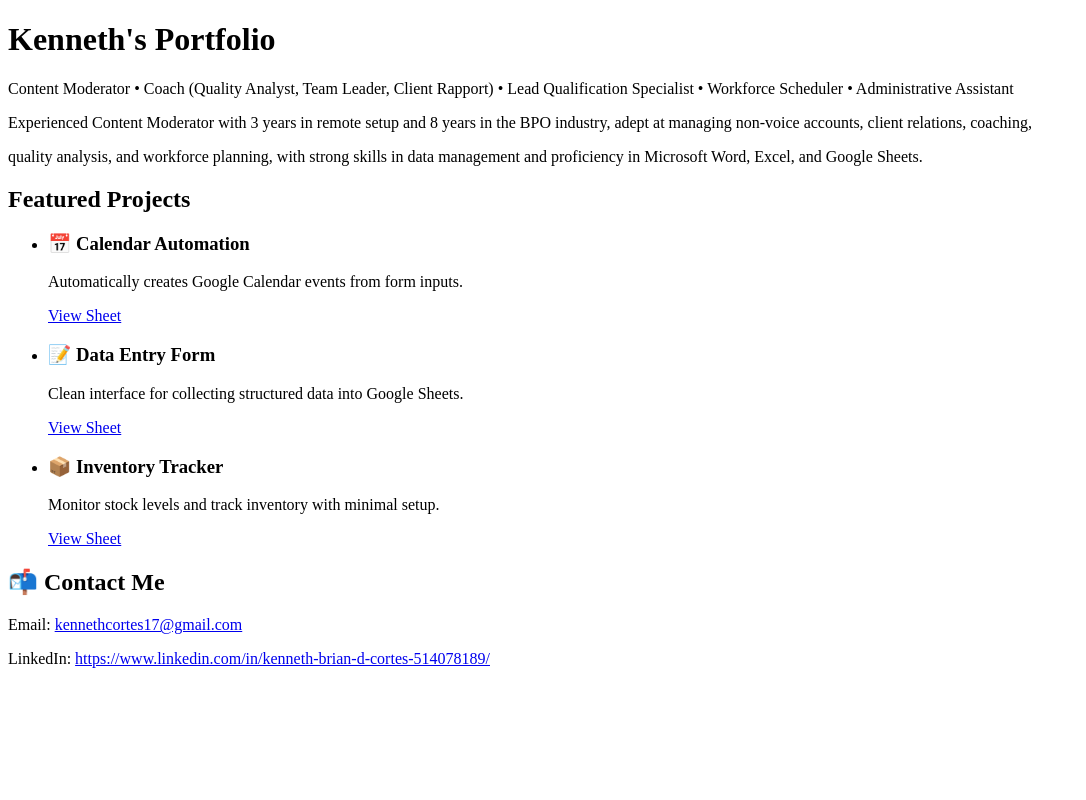
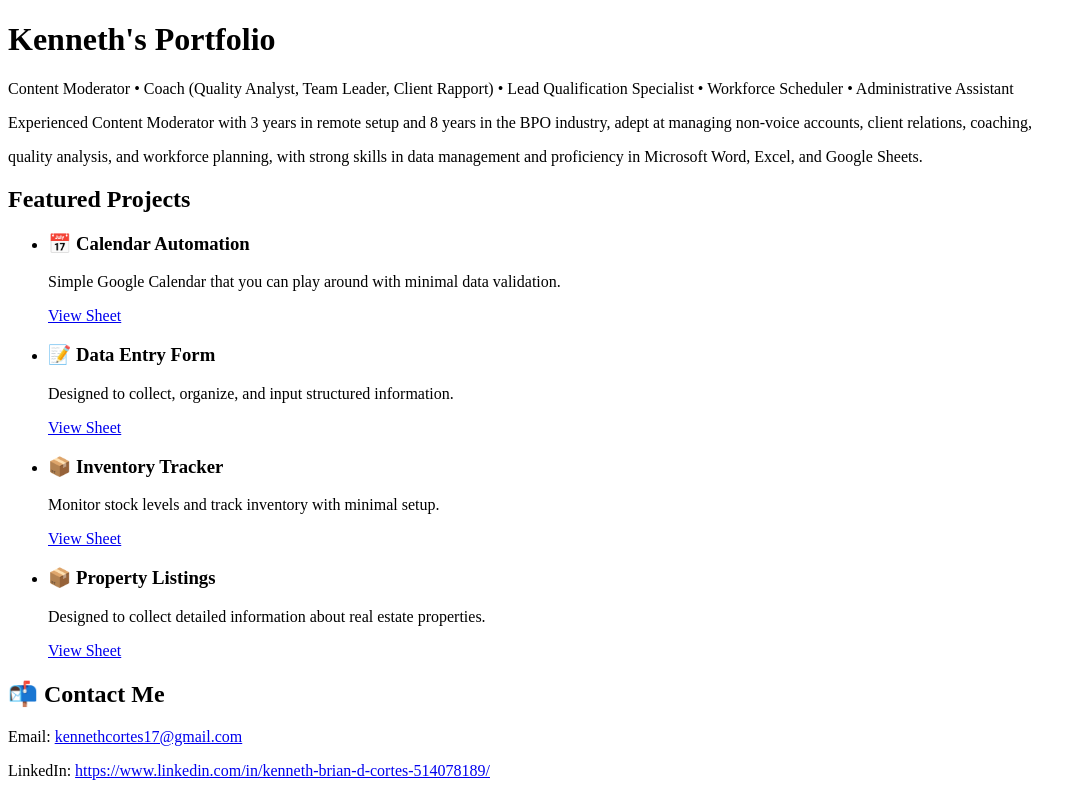
Before and after one commit to kennethcortes17/myportfolio, a React (Create React App) app: page / in a window 1280 px wide. Shown: the whole page, without its empty margins (0-1086 px from the left). Built offline with nearby package versions, Linux system fonts and the light colour scheme.

Commit message:
Update App.js

```diff
--- a/src/App.js
+++ b/src/App.js
@@ -21,13 +21,13 @@ export default function App() {
 
             <li className="bg-white p-5 rounded-xl shadow-md">
               <h3 className="text-xl font-semibold">📅 Calendar Automation</h3>
-              <p className="text-sm text-gray-600 mb-2">Automatically creates Google Calendar events from form inputs.</p>
+              <p className="text-sm text-gray-600 mb-2">Simple Google Calendar that you can play around with minimal data validation.</p>
               <a href="https://docs.google.com/spreadsheets/d/1NCf-FFQNGgNLBMSgXgWa6YnYKvFLU0bypUiEJ6ptkQs/edit?usp=sharing" target="_blank" title="Calendar Automation" className="text-blue-600 underline">View Sheet</a>
             </li>
 
             <li className="bg-white p-5 rounded-xl shadow-md">
               <h3 className="text-xl font-semibold">📝 Data Entry Form</h3>
-              <p className="text-sm text-gray-600 mb-2">Clean interface for collecting structured data into Google Sheets.</p>
+              <p className="text-sm text-gray-600 mb-2">Designed to collect, organize, and input structured information.</p>
               <a href="https://docs.google.com/spreadsheets/d/1y137mrUz-8kmLMNUyEjFYYEJzNiFLIdHDDpGQyXstHs/edit?usp=sharing" target="_blank" title="Data Entry Form" className="text-blue-600 underline">View Sheet</a>
             </li>
 
@@ -37,6 +37,11 @@ export default function App() {
               <a href="https://docs.google.com/spreadsheets/d/1UWQPHa3dncuaiYtacQA0sGnKIorsajpITqguPsAU8fk/edit?usp=sharing" target="_blank" title="Inventory Tracker" className="text-blue-600 underline">View Sheet</a>
             </li>
 
+            <li className="bg-white p-5 rounded-xl shadow-md">
+              <h3 className="text-xl font-semibold">📦 Property Listings</h3>
+              <p className="text-sm text-gray-600 mb-2">Designed to collect detailed information about real estate properties.</p>
+              <a href="https://docs.google.com/spreadsheets/d/1UWQPHa3dncuaiYtacQA0sGnKIorsajpITqguPsAU8fk/edit?usp=sharing" target="_blank" title="Property Listings" className="text-blue-600 underline">View Sheet</a>
+            </li>
           </ul>
         </section>
 
```
